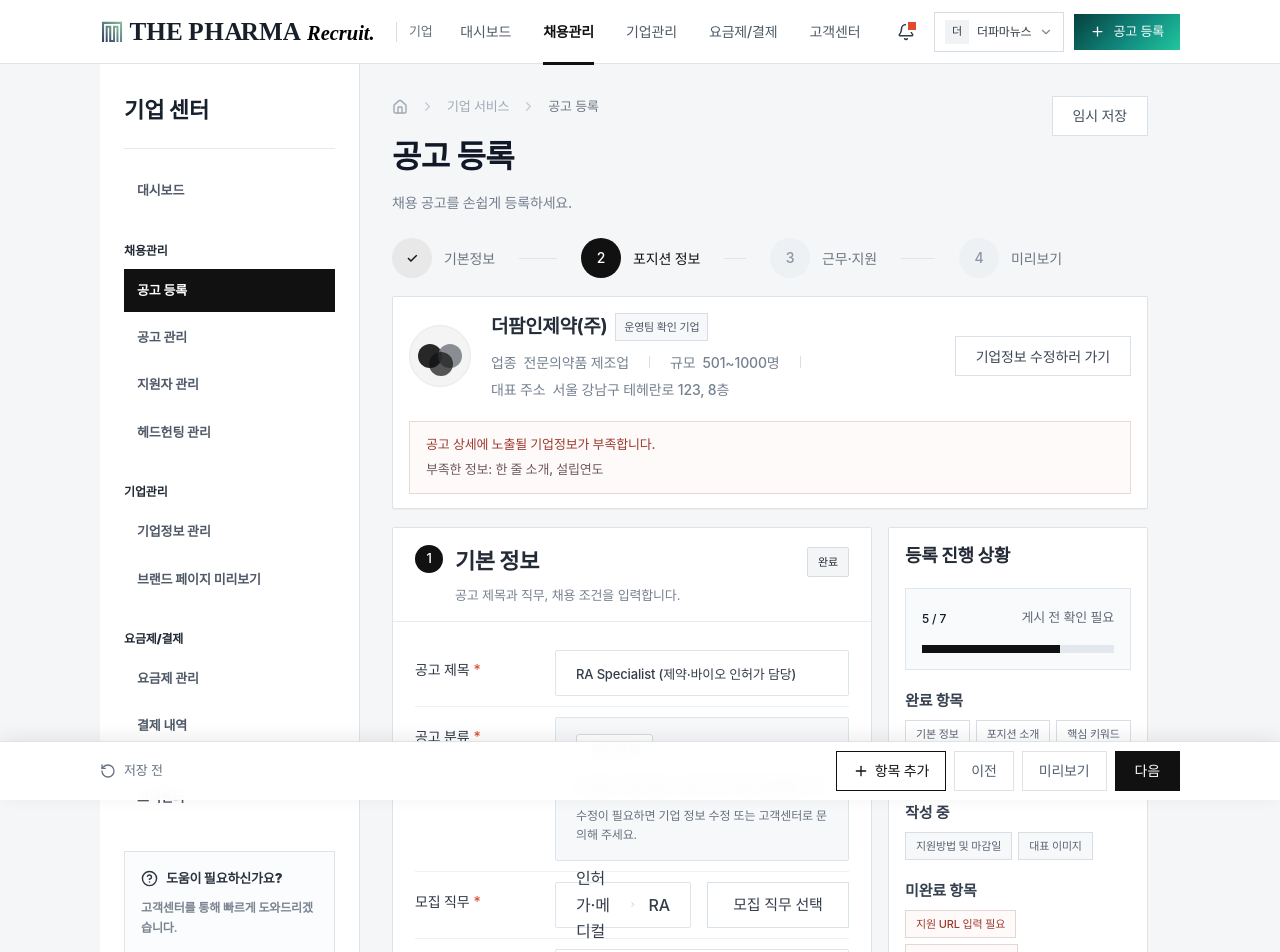
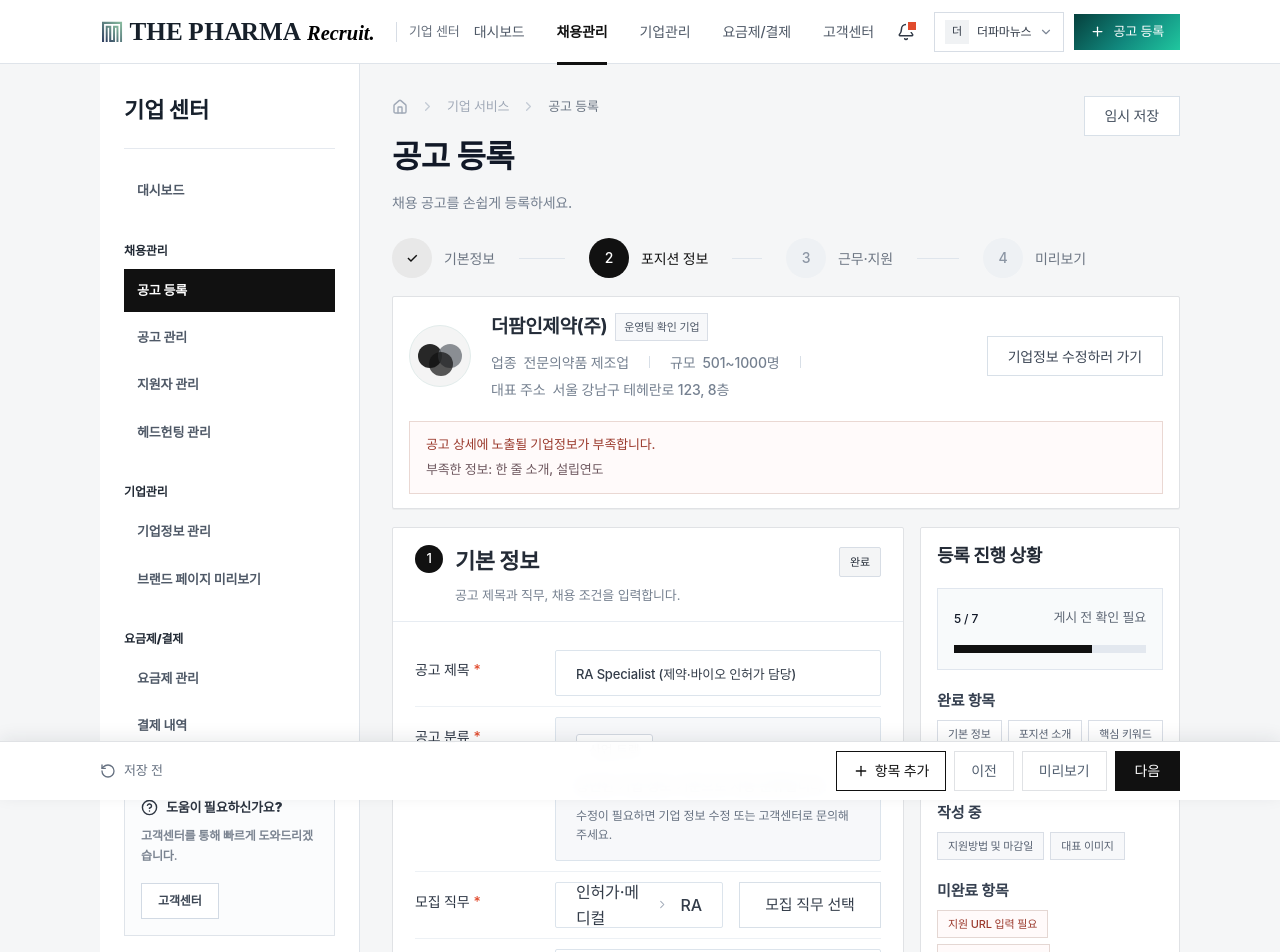
Before and after one commit to jimindragon/thepharmin-frontend, a Next.js app: page /business/jobs/new in a window 1280 px wide. Shown: the top 952 px of the page. Built offline with nearby package versions, Linux system fonts and the light colour scheme.

Commit message:
0624 15:10

```diff
--- a/src/components/business/BusinessCenterShell.tsx
+++ b/src/components/business/BusinessCenterShell.tsx
@@ -6,6 +6,7 @@
 import { usePathname } from "next/navigation";
 import { useEffect, type ReactNode } from "react";
 import { BusinessCenterHeader } from "@/components/business/BusinessHeaders";
+import { sharedRoutes } from "@/config/routes";
 import { markBusinessMember } from "@/hooks/useBusinessMember";
 
 const sidebarStandaloneTop = { label: "대시보드", href: "/business/dashboard" };
@@ -35,8 +36,6 @@
     ],
   },
 ];
-
-const sidebarStandaloneBottom = { label: "고객센터", href: "/support" };
 
 function SidebarLink({ label, href, active }: { label: string; href: string; active: boolean }) {
   return (
@@ -76,9 +75,6 @@
             </div>
           </div>
         ))}
-        <div className="max-[1040px]:min-w-[148px]">
-          <SidebarLink {...sidebarStandaloneBottom} active={isActive(sidebarStandaloneBottom.href)} />
-        </div>
       </nav>
       <div className="mt-8 border border-[#dfe4ea] bg-[#fbfcfd] p-4 max-[1040px]:hidden">
         <div className="flex items-center gap-2 text-[13px] font-black text-[#2c3440]">
@@ -86,8 +82,8 @@
           도움이 필요하신가요?
         </div>
         <p className="mt-2 text-[12px] font-semibold leading-[1.7] text-[#7b8491]">고객센터를 통해 빠르게 도와드리겠습니다.</p>
-        <Link href="/support/contact" className="mt-4 inline-flex h-9 items-center border border-[#d2dae4] bg-white px-4 text-[12px] font-black text-[#3c4654] hover:border-[#111111]">
-          문의하기
+        <Link href={sharedRoutes.support} className="mt-4 inline-flex h-9 items-center border border-[#d2dae4] bg-white px-4 text-[12px] font-black text-[#3c4654] hover:border-[#111111]">
+          고객센터
         </Link>
       </div>
     </aside>
@@ -103,9 +99,9 @@
     <>
       <BusinessCenterHeader />
       <main className="min-h-[calc(100vh-64px)] bg-[#f5f6f7]">
-        <div className="sidebar-shell grid grid-cols-[260px_minmax(0,1fr)] max-[1040px]:grid-cols-1">
+        <div className="app-shell grid grid-cols-[260px_minmax(0,1fr)] max-[1040px]:grid-cols-1">
           <BusinessSidebar />
-          <div className="min-w-0 px-8 py-8 max-[760px]:px-4 max-[760px]:py-6">{children}</div>
+          <div className="min-w-0 py-8 pl-8 max-[1040px]:px-4 max-[760px]:py-6">{children}</div>
         </div>
       </main>
     </>
--- a/src/components/business/BusinessHeaders.tsx
+++ b/src/components/business/BusinessHeaders.tsx
@@ -5,11 +5,12 @@
 import Link from "next/link";
 import { usePathname } from "next/navigation";
 import { LinkButton } from "@/components/ui/Button";
+import { sharedRoutes } from "@/config/routes";
 
 const publicNavItems = [
   { label: "요금제", href: "/business/pricing" },
   { label: "헤드헌팅 의뢰", href: "/business/headhunting" },
-  { label: "고객센터", href: "/business/support" },
+  { label: "고객센터", href: sharedRoutes.support },
 ];
 
 const centerNavItems = [
@@ -17,12 +18,13 @@
   { label: "채용관리", href: "/business/jobs", match: ["/business/jobs", "/business/applicants", "/business/headhunting"] },
   { label: "기업관리", href: "/business/company/profile", match: ["/business/company"] },
   { label: "요금제/결제", href: "/business/billing/plans", match: ["/business/billing"] },
-  { label: "고객센터", href: "/support", match: ["/support"] },
+  { label: "고객센터", href: sharedRoutes.support, match: [sharedRoutes.support] },
 ];
 
 function BusinessBrand({ homeHref }: { homeHref: string }) {
   return (
-    <Link href={homeHref} className="flex shrink-0 items-center gap-3" aria-label="더파마 리크루트 기업 서비스 홈">
+    <div className="flex shrink-0 items-center gap-3">
+      <Link href="/" aria-label="더파마 리크루트 개인회원 홈으로 이동">
         <img
           src="/images/logo_biz.svg"
           alt="더파마 리크루트"
@@ -30,9 +32,12 @@
           height={28}
           className="h-[28px] w-[284px] object-contain max-[900px]:h-[25px] max-[900px]:w-[254px] max-[560px]:h-[22px] max-[560px]:w-[224px]"
         />
+      </Link>
       <span className="h-5 w-px bg-[#d7dde5]" aria-hidden="true" />
-      <span className="whitespace-nowrap text-[13px] font-medium text-[#68717e] max-[420px]:text-[12px]">기업</span>
+      <Link href={homeHref} className="whitespace-nowrap text-[13px] font-medium text-[#68717e] hover:text-[#111111] max-[420px]:text-[12px]">
+        기업 센터
       </Link>
+    </div>
   );
 }
 
--- a/src/components/calendar/RecruitmentCalendarClient.tsx
+++ b/src/components/calendar/RecruitmentCalendarClient.tsx
@@ -22,6 +22,7 @@
 import { companyTypeOptions, experienceOptions } from "@/config/jobFilters/shared";
 import { PageBreadcrumb } from "@/components/PageBreadcrumb";
 import { PageTitle } from "@/components/ui/Typography";
+import { sharedRoutes } from "@/config/routes";
 import { calendarJobs, type CalendarEventType, type CalendarJob, type CalendarJobStage } from "@/data/calendar";
 import type { FilterOption, JobCategoryOption, JobTrack } from "@/types/jobs";
 
@@ -1108,13 +1109,12 @@
                   <p className="text-[13px] font-medium text-[#8791a0]">내 관심 조건</p>
                   <p className="mt-2 text-[17px] font-normal text-[#252b36]">RA 외 2개</p>
                   <p className="mt-1 text-[13px] font-medium leading-[1.5] text-[#687383]">3~5년 · 서울 · 경기</p>
-                  <button
-                    type="button"
-                    className="mt-4 h-[34px] border border-[#d9e1e8] bg-white px-3 text-[13px] font-medium text-[#46505f] hover:border-[#111111] hover:text-[#111111]"
-                    onClick={applyInterestCondition}
+                  <Link
+                    href={sharedRoutes.myPagePreferences}
+                    className="mt-4 inline-flex h-[34px] items-center border border-[#d9e1e8] bg-white px-3 text-[13px] font-medium text-[#46505f] hover:border-[#111111] hover:text-[#111111]"
                   >
                     관심 조건 수정
-                  </button>
+                  </Link>
                   <div className="mt-5 flex items-center gap-2 bg-white px-3 py-2 text-[12px] font-medium text-[#687383]">
                     <MailCheck size={17} className="text-[#111111]" />
                     이메일 알림 사용 중
--- a/src/components/home/HomePageClient.tsx
+++ b/src/components/home/HomePageClient.tsx
@@ -154,7 +154,7 @@
               <div className="absolute inset-0 bg-[linear-gradient(90deg,rgba(6,8,13,0.95)_0%,rgba(6,8,13,0.88)_32%,rgba(6,8,13,0.6)_56%,rgba(6,8,13,0.2)_78%,rgba(6,8,13,0)_94%)]" />
               <div className="absolute inset-x-0 bottom-0 h-24 bg-[linear-gradient(180deg,rgba(0,0,0,0)_0%,rgba(0,0,0,0.32)_100%)]" />
 
-              <div className="relative z-10 flex h-full flex-col px-14 pb-6 pt-16 max-[1024px]:px-10 max-[1024px]:pt-12 max-[760px]:px-6 max-[760px]:pb-6 max-[760px]:pt-11">
+              <div className="relative z-10 flex h-full flex-col px-14 pb-6 pt-[88px] max-[1024px]:px-10 max-[1024px]:pt-12 max-[760px]:px-6 max-[760px]:pb-6 max-[760px]:pt-11">
                 <h1 className="max-w-[720px] break-keep text-[36px] font-bold leading-[1.25] tracking-[-0.02em] text-white max-[760px]:text-[24px]">
                   {slide.title}
                 </h1>
--- a/src/components/mypage/MyPageShell.tsx
+++ b/src/components/mypage/MyPageShell.tsx
@@ -7,6 +7,7 @@
 import type { ReactNode } from "react";
 import { Header } from "@/components/Header";
 import { myPageMenuGroups, myPageUser } from "@/config/myPageMenu";
+import { sharedRoutes } from "@/config/routes";
 
 function SidebarLink({ label, href, badge, active }: { label: string; href: string; badge?: number; active: boolean }) {
   return (
@@ -61,8 +62,8 @@
           도움이 필요하신가요?
         </div>
         <p className="mt-2 text-[12px] font-semibold leading-[1.7] text-[#7b8491]">고객센터를 통해 빠르게 도와드리겠습니다.</p>
-        <Link href="/support/contact" className="mt-4 inline-flex h-9 items-center border border-[#d2dae4] bg-white px-4 text-[12px] font-black text-[#3c4654] hover:border-[#111111]">
-          문의하기
+        <Link href={sharedRoutes.support} className="mt-4 inline-flex h-9 items-center border border-[#d2dae4] bg-white px-4 text-[12px] font-black text-[#3c4654] hover:border-[#111111]">
+          고객센터
         </Link>
       </div>
     </aside>
--- /dev/null
+++ b/src/config/routes.ts
@@ -0,0 +1,9 @@
+/**
+ * 개인회원·기업회원 영역에서 공통으로 참조하는 라우트.
+ * 고객센터처럼 여러 화면에서 동일한 목적지로 연결돼야 하는 경로는
+ * 여기에 한 번만 정의하고 각 화면에서 재사용한다.
+ */
+export const sharedRoutes = {
+  support: "/support",
+  myPagePreferences: "/mypage/preferences",
+} as const;
```
Also changed, not shown: src/components/SidebarQuickLinks.tsx (+9 -14 lines), 1 other file (tests, documents, lock files or other folders). Lines whose indentation alone changed are shown as unchanged.
